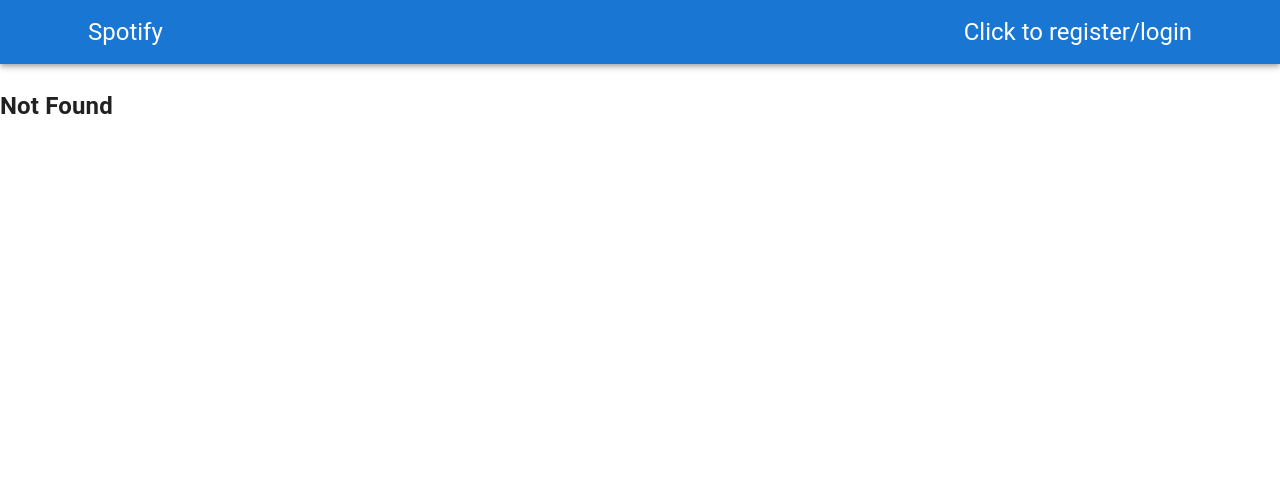
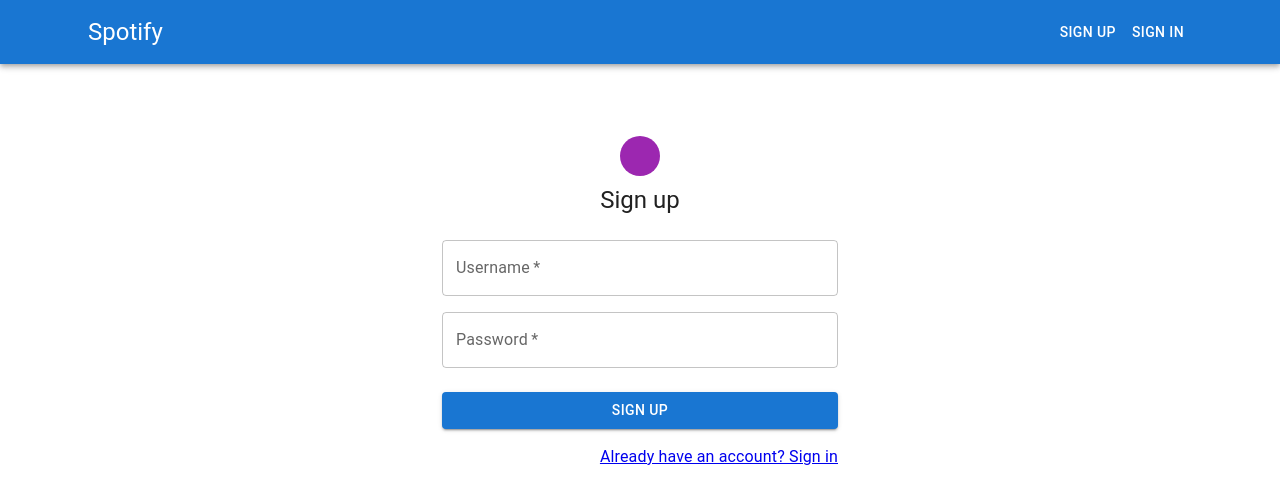
Before and after one commit to TiLB3/homeWork-82, a React (Vite) app in the folder frontend/: page /register in a window 1280 px wide. Before the commit this address had no page. Shown: the top 504 px of the page. Built offline with nearby package versions, Linux system fonts and the light colour scheme; some icons are missing.

Commit message:
[homeWork86] Добавил логику для регистрации при этом учел отображение ошибок.

```diff
--- a/frontend/src/App.tsx
+++ b/frontend/src/App.tsx
@@ -4,7 +4,8 @@
 import Albums from "./features/Album/Albums.tsx";
 import Tracks from "./features/Track/Tracks.tsx";
 import ToolBar from "./components/UI/ToolBar/ToolBar.tsx";
-import Register from "./components/Register/Register.tsx";
+import Register from "./features/User/Register.tsx";
+import Login from "./features/User/Login.tsx";
 
 
 const App = () => {
@@ -16,8 +17,12 @@
 
       <Routes>
         <Route
-          path="/users"
+          path="/register"
           element={<Register />}
+        />
+        <Route
+          path="/login"
+          element={<Login />}
         />
         <Route
           path="/"
--- a/frontend/src/app/store.ts
+++ b/frontend/src/app/store.ts
@@ -2,12 +2,14 @@
 import {artistReducer} from "../features/Artist/store/artistSlice.ts";
 import {albumReducer} from "../features/Album/store/albumSlice.ts";
 import {trackReducer} from "../features/Track/store/trackSlice.ts";
+import {userReducer} from "../features/User/store/usersSlice.ts";
 
 export const store = configureStore({
   reducer: {
     artist: artistReducer,
     album: albumReducer,
-    track: trackReducer
+    track: trackReducer,
+    user: userReducer,
   },
 });
 
--- a/frontend/src/components/UI/ToolBar/ToolBar.tsx
+++ b/frontend/src/components/UI/ToolBar/ToolBar.tsx
@@ -1,4 +1,11 @@
-import {AppBar, Box, Container, Toolbar, Typography} from "@mui/material";
+import {
+  AppBar,
+  Box,
+  Button,
+  Container,
+  Toolbar,
+  Typography
+} from "@mui/material";
 import {NavLink} from "react-router-dom";
 
 const ToolBar = () => {
@@ -23,25 +30,34 @@
             >
               Spotify
             </Typography>
-            <Typography
-              variant="h5"
+
+            <Button
+              component={NavLink}
+              to="/register"
+              color="inherit"
               sx={{
-                display: {
-                  xs: 'none',
-                  sm: 'block',
-                  textDecoration: 'none',
-                  color: 'white',
-                  "&:hover": {
-                    color: "lightGray",
-                    transition: "0.3s"
-                  }
-                }
+                "&:hover": {
+                  color: "lightGray",
+                  transition: "0.3s"
+                },
               }}
+            >
+              Sign up
+            </Button>
+
+            <Button
               component={NavLink}
-              to="/users"
+              to="/login"
+              color="inherit"
+              sx={{
+                "&:hover": {
+                  color: "lightGray",
+                  transition: "0.3s"
+                },
+              }}
             >
-              Click to register/login
-            </Typography>
+              Sign in
+            </Button>
           </Toolbar>
         </Container>
       </AppBar>
--- /dev/null
+++ b/frontend/src/features/User/Login.tsx
@@ -0,0 +1,140 @@
+import {type ChangeEvent, useState} from "react";
+import type {LoginMutation} from "../../types";
+import Container from "@mui/material/Container";
+import Box from "@mui/material/Box";
+import Avatar from "@mui/material/Avatar";
+import LockOpenIcon from '@mui/icons-material/LockOpen';
+import Typography from "@mui/material/Typography";
+import Grid from "@mui/material/Grid";
+import {Alert, Button, TextField} from "@mui/material";
+import {Link, useNavigate} from "react-router-dom";
+import {useAppDispatch, useAppSelector} from "../../app/hooks.ts";
+import {getLoginError, login} from "./store/usersSlice.ts";
+
+const Login = () => {
+  const [form, setForm] = useState<LoginMutation>({
+    username: '',
+    password: '',
+  });
+
+  const dispatch = useAppDispatch();
+  const error = useAppSelector(getLoginError);
+  const navigate = useNavigate();
+
+  const inputChangeHandler = (e: ChangeEvent<HTMLInputElement>) => {
+    const {name, value} = e.target;
+
+    setForm(prev => ({...prev, [name]: value}));
+  }
+
+  const submitFormHandler = async (e: ChangeEvent<HTMLFormElement>) => {
+    e.preventDefault();
+
+    try {
+      await dispatch(login(form)).unwrap();
+      navigate('/');
+      setForm({
+        username: "",
+        password: "",
+      });
+      navigate("/");
+    } catch (err) {
+      setForm({
+        username: "",
+        password: "",
+      });
+
+      console.log(err);
+    }
+  }
+
+  return (
+    <Container
+      component="main"
+      maxWidth="xs"
+    >
+      <Box
+        sx={{
+          marginTop: 8,
+          display: 'flex',
+          flexDirection: 'column',
+          alignItems: 'center',
+        }}
+      >
+
+        {error && (
+          <Alert
+            severity="error"
+            sx={{mt: 3, width: '100%'}}
+          >
+            {error.error}
+          </Alert>
+        )}
+        <Avatar sx={{m: 1, bgcolor: 'secondary.main'}}>
+          <LockOpenIcon/>
+        </Avatar>
+        <Typography
+          component="h1"
+          variant="h5"
+        >
+          Sign in
+        </Typography>
+        <Box
+          component="form"
+          noValidate
+          onSubmit={submitFormHandler}
+          sx={{mt: 3}}
+        >
+          <Grid
+            container
+            spacing={2}
+          >
+            <Grid size={{xs: 12}}>
+              <TextField
+                sx={{width: "100%"}}
+                required
+                label="Username"
+                name="username"
+                autoComplete="new-username"
+                value={form.username}
+                onChange={inputChangeHandler}
+              />
+            </Grid>
+            <Grid size={{xs: 12}}>
+              <TextField
+                sx={{width: "100%"}}
+                required
+                name="password"
+                label="Password"
+                type="password"
+                autoComplete="new-password"
+                value={form.password}
+                onChange={inputChangeHandler}
+              />
+            </Grid>
+          </Grid>
+          <Button
+            type="submit"
+            fullWidth
+            variant="contained"
+            sx={{mt: 3, mb: 2}}
+          >
+            Sign Up
+          </Button>
+          <Grid
+            container
+            justifyContent="flex-end"
+          >
+            <Grid>
+              <Link to="/register">
+                if you not registered yet, click here.
+              </Link>
+            </Grid>
+          </Grid>
+        </Box>
+      </Box>
+    </Container>
+  );
+};
+
+export default Login;
--- a/frontend/src/components/Register/Register.tsx
+++ b/frontend/src/features/User/Register.tsx
@@ -7,7 +7,9 @@
 import Typography from "@mui/material/Typography";
 import Grid from "@mui/material/Grid";
 import {Button, TextField} from "@mui/material";
-import {Link} from "react-router-dom";
+import {Link, useNavigate} from "react-router-dom";
+import {useAppDispatch, useAppSelector} from "../../app/hooks.ts";
+import {getRegisterError, register} from "./store/usersSlice.ts";
 
 const Register = () => {
   const [form, setForm] = useState<RegisterMutation>({
@@ -15,19 +17,49 @@
     password: '',
   });
 
+  const dispatch = useAppDispatch();
+  const error = useAppSelector(getRegisterError);
+  const navigate = useNavigate();
+
   const inputChangeHandler = (e: ChangeEvent<HTMLInputElement>) => {
     const {name, value} = e.target;
 
     setForm(prev => ({...prev, [name]: value}));
   }
 
-  const submitFormHandler = (e: ChangeEvent<HTMLFormElement>) => {
+  const submitFormHandler = async (e: ChangeEvent<HTMLFormElement>) => {
     e.preventDefault();
 
+    try {
+      await dispatch(register(form)).unwrap();
+      setForm({
+        username: "",
+        password: "",
+      });
+      navigate("/");
+    } catch (err) {
+      setForm({
+        username: "",
+        password: "",
+      });
+
+      console.log(err);
+    }
+  }
+
+  const getFieldError = (fieldName: string) => {
+    try {
+      return error?.errors[fieldName].message;
+    } catch {
+      return undefined
+    }
   }
 
   return (
-    <Container component="main" maxWidth="xs">
+    <Container
+      component="main"
+      maxWidth="xs"
+    >
       <Box
         sx={{
           marginTop: 8,
@@ -37,13 +69,24 @@
         }}
       >
         <Avatar sx={{m: 1, bgcolor: 'secondary.main'}}>
-          <LockOutlinedIcon/>
+          <LockOutlinedIcon />
         </Avatar>
-        <Typography component="h1" variant="h5">
+        <Typography
+          component="h1"
+          variant="h5"
+        >
           Sign up
         </Typography>
-        <Box component="form" noValidate onSubmit={submitFormHandler} sx={{mt: 3}}>
-          <Grid container spacing={2}>
+        <Box
+          component="form"
+          noValidate
+          onSubmit={submitFormHandler}
+          sx={{mt: 3}}
+        >
+          <Grid
+            container
+            spacing={2}
+          >
             <Grid size={{xs: 12}}>
               <TextField
                 sx={{width: "100%"}}
@@ -53,6 +96,8 @@
                 autoComplete="new-username"
                 value={form.username}
                 onChange={inputChangeHandler}
+                error={Boolean(getFieldError("username"))}
+                helperText={getFieldError("username")}
               />
             </Grid>
             <Grid size={{xs: 12}}>
@@ -65,6 +110,8 @@
                 autoComplete="new-password"
                 value={form.password}
                 onChange={inputChangeHandler}
+                error={Boolean(getFieldError("password"))}
+                helperText={getFieldError("password")}
               />
             </Grid>
           </Grid>
@@ -76,9 +123,12 @@
           >
             Sign Up
           </Button>
-          <Grid container justifyContent="flex-end">
+          <Grid
+            container
+            justifyContent="flex-end"
+          >
             <Grid>
-              <Link to="/session">
+              <Link to="/logi">
                 Already have an account? Sign in
               </Link>
             </Grid>
--- /dev/null
+++ b/frontend/src/features/User/store/usersSlice.ts
@@ -0,0 +1,108 @@
+import type {
+  GlobalError,
+  IUser, LoginMutation,
+  RegisterMutation,
+  ValidationError
+} from "../../../types";
+import {createAsyncThunk, createSlice} from "@reduxjs/toolkit";
+import type {RootState} from "../../../app/store.ts";
+import {axiosApi} from "../../../axiosApi.ts";
+import {isAxiosError} from "axios";
+
+interface UsersSlice {
+  user: IUser | null;
+  registerLoading: boolean;
+  registerError: ValidationError | null;
+  loginLoading: boolean;
+  loginError: GlobalError | null;
+}
+
+const initialState: UsersSlice = {
+  user: null,
+  registerLoading: false,
+  registerError: null,
+  loginLoading: false,
+  loginError: null,
+}
+
+const usersSlice = createSlice({
+  name: "user",
+  initialState,
+  reducers: {},
+  extraReducers: (builder) => {
+    builder.addCase(register.pending, (state) => {
+      state.registerLoading = true;
+      state.registerError = null;
+    });
+    builder.addCase(register.fulfilled, (state, {payload: user}) => {
+      state.registerLoading = false;
+      state.user = user;
+    });
+    builder.addCase(register.rejected, (state, {payload: error}) => {
+      state.registerLoading = false;
+      state.registerError = error || null;
+    });
+
+    builder.addCase(login.pending, (state) => {
+      state.loginLoading = true;
+      state.loginError = null;
+    });
+    builder.addCase(login.fulfilled, (state, {payload: user}) => {
+      state.loginLoading = false;
+      state.user = user;
+    });
+    builder.addCase(login.rejected, (state, {payload: error}) => {
+      state.loginLoading = false;
+      state.loginError = error || null;
+    });
+  }
+});
+
+export const register = createAsyncThunk<
+  IUser,
+  RegisterMutation,
+  { rejectValue: ValidationError }
+>(
+  "user/register",
+  async (registerMutation, {rejectWithValue}) => {
+    try {
+      const {data: user} = await axiosApi.post<IUser>("/users", registerMutation);
+
+      return user;
+    } catch (e) {
+      if (isAxiosError(e) && e.response && e.response.status === 400) {
+        return rejectWithValue(e.response.data);
+      }
+
+      throw e;
+    }
+  });
+
+export const login = createAsyncThunk<
+  IUser,
+  LoginMutation,
+  { rejectValue: GlobalError }
+>(
+  "user/login",
+  async (loginMutation, {rejectWithValue}) => {
+    try {
+      const {data: user} = await axiosApi.post<IUser>("/users/sessions", loginMutation);
+
+      return user;
+    } catch (e) {
+      if (isAxiosError(e) && e.response && e.response.status === 400) {
+        return rejectWithValue(e.response.data as GlobalError);
+      }
+
+      throw e;
+    }
+  });
+
+
+export const getUser = (state: RootState) => state.user.user;
+export const getRegisterLoading = (state: RootState) => state.user.registerLoading;
+export const getRegisterError = (state: RootState) => state.user.registerError;
+export const getLoginError = (state: RootState) => state.user.loginError;
+export const getLoginLoading = (state: RootState) => state.user.loginLoading;
+
+export const userReducer = usersSlice.reducer;
```
Also changed, not shown: frontend/src/types.d.ts (+22 -1 lines), 1 other file (tests, documents, lock files or other folders).
